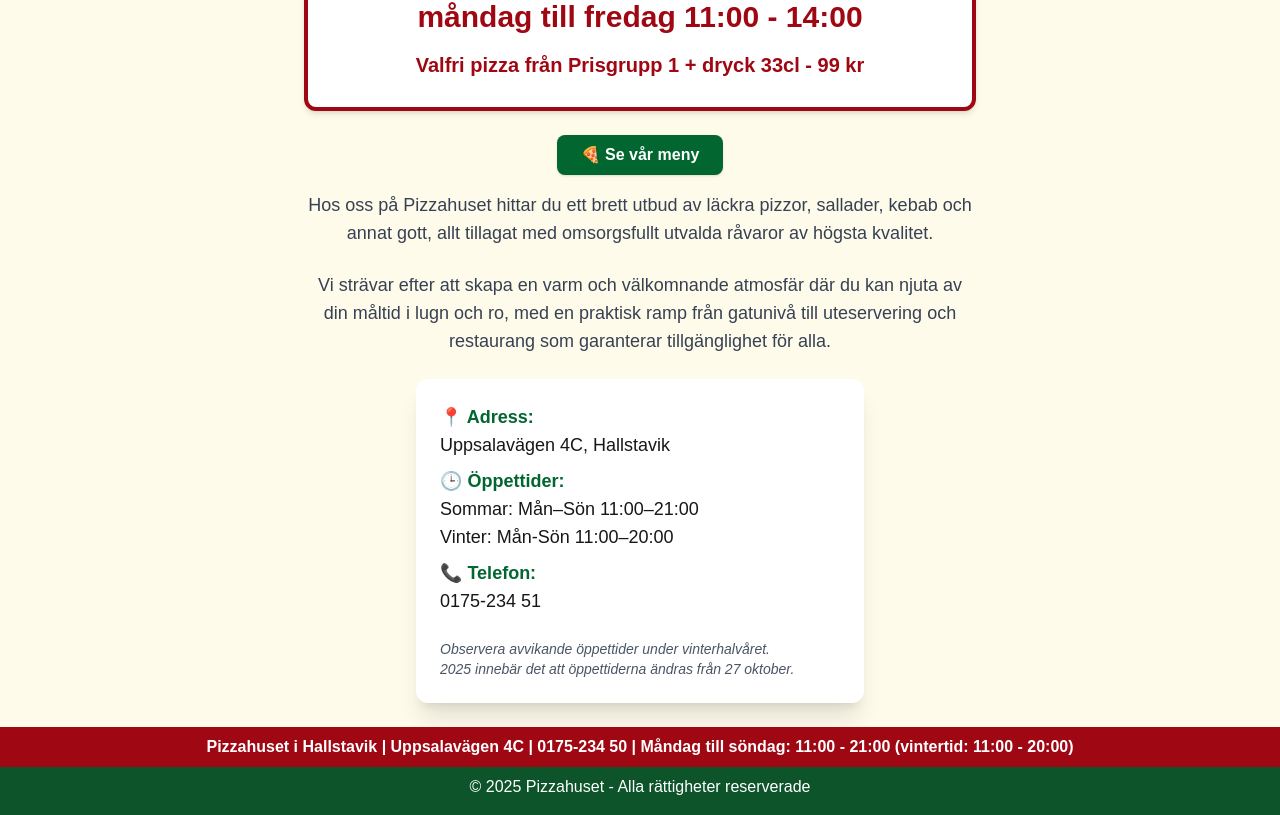
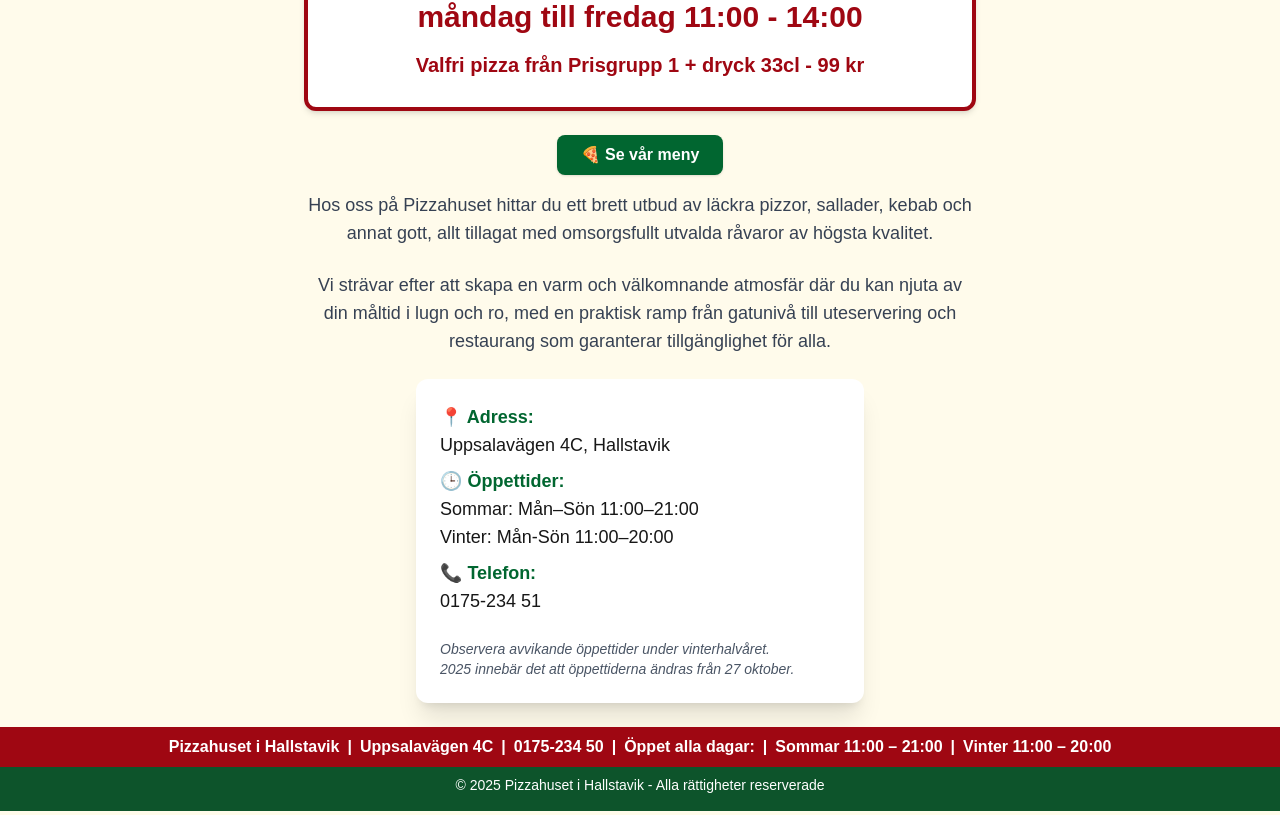
Before and after one commit to annkar73/pizzahuset, a Next.js app: page / in a window 1280 px wide. Shown: the part 645-1460 px from the top of the page. Built offline with nearby package versions, Linux system fonts and the light colour scheme.

Commit message:
adjust footer info

```diff
--- a/src/app/components/Footer.tsx
+++ b/src/app/components/Footer.tsx
@@ -1,11 +1,26 @@
 export default function Footer() {
   return (
     <footer className="bg-green-900 text-white pb-4 mt-auto">
-      <div className="-mx-6 w-screen mx-auto mt-auto p-2 mb-2 mt-0 text-center bg-red-800 text-white font-semibold">
-      <h2 className="">Pizzahuset i Hallstavik | Uppsalavägen 4C | 0175-234 50 | Måndag till söndag: 11:00 - 21:00 (vintertid: 11:00 - 20:00)</h2>
+      {/* Övre rad med kontaktinfo */}
+      <div className="w-full mx-auto p-2 mb-2 text-center bg-red-800 text-white font-semibold">
+        <div className="flex flex-col md:flex-row md:justify-center md:items-center md:gap-2 space-y-1 md:space-y-0">
+          <span>Pizzahuset i Hallstavik</span>
+          <span className="hidden md:inline">|</span>
+          <span>Uppsalavägen 4C</span>
+          <span className="hidden md:inline">|</span>
+          <span>0175-234 50</span>
+          <span className="hidden md:inline">|</span>
+          <span>Öppet alla dagar:</span>
+          <span className="hidden md:inline">|</span>
+          <span>Sommar 11:00 – 21:00</span>
+          <span className="hidden md:inline">|</span>
+          <span>Vinter 11:00 – 20:00</span>
+        </div>
       </div>
-      <div className="max-w-4xl mx-auto text-center">
-        © 2025 Pizzahuset - Alla rättigheter reserverade
+
+      {/* Nedre rad med copyright */}
+      <div className="max-w-4xl mx-auto text-center text-sm">
+        © 2025 Pizzahuset i Hallstavik - Alla rättigheter reserverade
       </div>
     </footer>
   );
```
